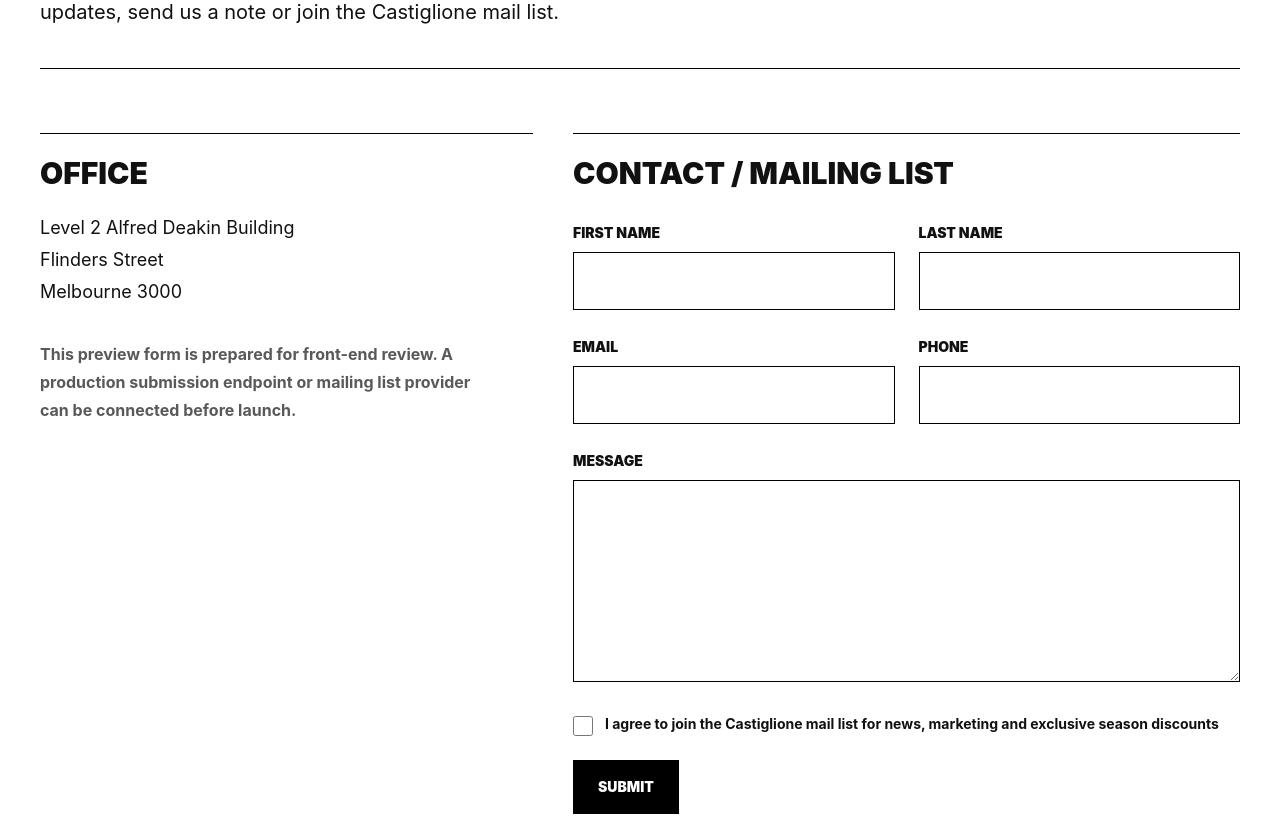
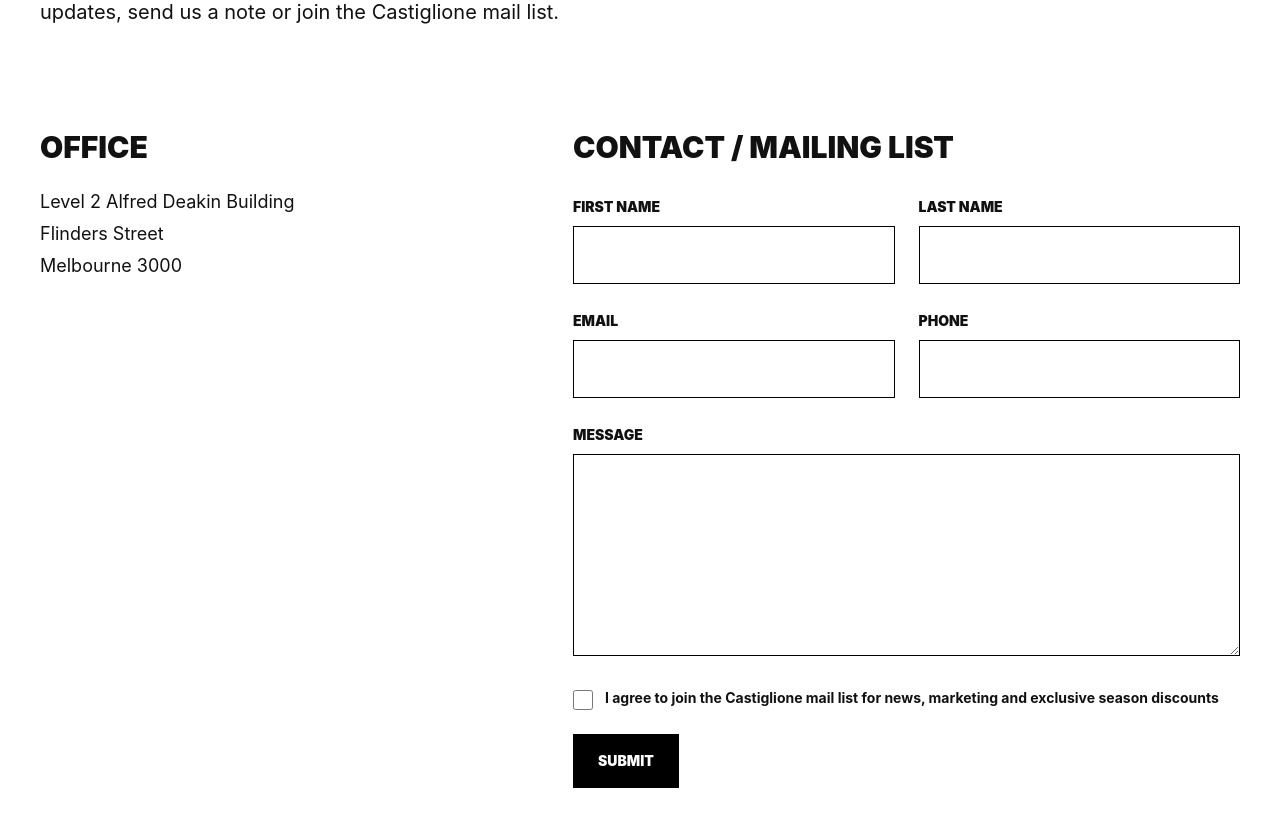
Before and after one commit to helenyucac/castiglione-arts-music-website, a Next.js app: page /contact in a window 1280 px wide. Shown: the part 360-1176 px from the top of the page. Built offline with nearby package versions, Linux system fonts and the light colour scheme.

Commit message:
Refine preview contact and tours filter

```diff
--- a/app/contact/page.tsx
+++ b/app/contact/page.tsx
@@ -26,7 +26,7 @@ export default function ContactPage() {
       <main>
         <section className="bg-white py-14 sm:py-20 lg:py-24">
           <div className="mx-auto w-full max-w-[1760px] px-4 sm:px-6 lg:px-10">
-            <div className="border-b border-black pb-10">
+            <div className="pb-10">
               <h1 className="max-w-5xl text-[clamp(4rem,11vw,10rem)] font-black uppercase leading-[0.82] tracking-normal">
                 Contact Us
               </h1>
@@ -38,7 +38,7 @@ export default function ContactPage() {
             </div>
 
             <div className="grid gap-10 py-12 lg:grid-cols-[0.85fr_1.15fr] lg:py-16">
-              <aside className="border-t border-black pt-6">
+              <aside>
                 <h2 className="text-3xl font-black uppercase leading-none tracking-normal">
                   Office
                 </h2>
@@ -49,14 +49,9 @@ export default function ContactPage() {
                   <br />
                   Melbourne 3000
                 </address>
-                <p className="mt-8 max-w-md text-base font-bold leading-7 text-black/65">
-                  This preview form is prepared for front-end review. A production
-                  submission endpoint or mailing list provider can be connected
-                  before launch.
-                </p>
               </aside>
 
-              <section className="border-t border-black pt-6">
+              <section>
                 <h2 className="mb-8 text-3xl font-black uppercase leading-none tracking-normal">
                   Contact / Mailing List
                 </h2>
--- a/data/tours.ts
+++ b/data/tours.ts
@@ -31,7 +31,7 @@ export const tourTypeFilters: { label: string; value: TourFilter }[] = [
   { label: "Anime Concerts", value: "anime-concert" },
   { label: "Gaming Concerts", value: "gaming-concert" },
   { label: "Classic Concert", value: "classical-recital" },
-  { label: "Lucid", value: "lucid" },
+  { label: "Lucid Live", value: "lucid" },
 ];
 
 export const tourCategoryLabels: Record<TourCategory, string> = {
```
